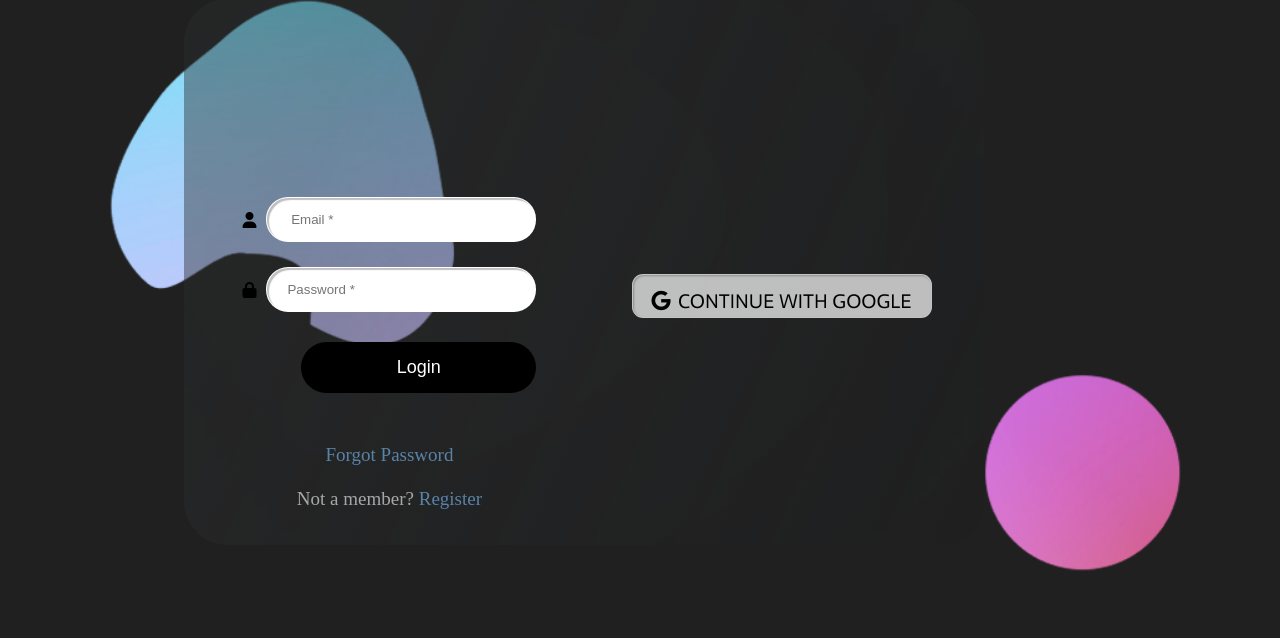
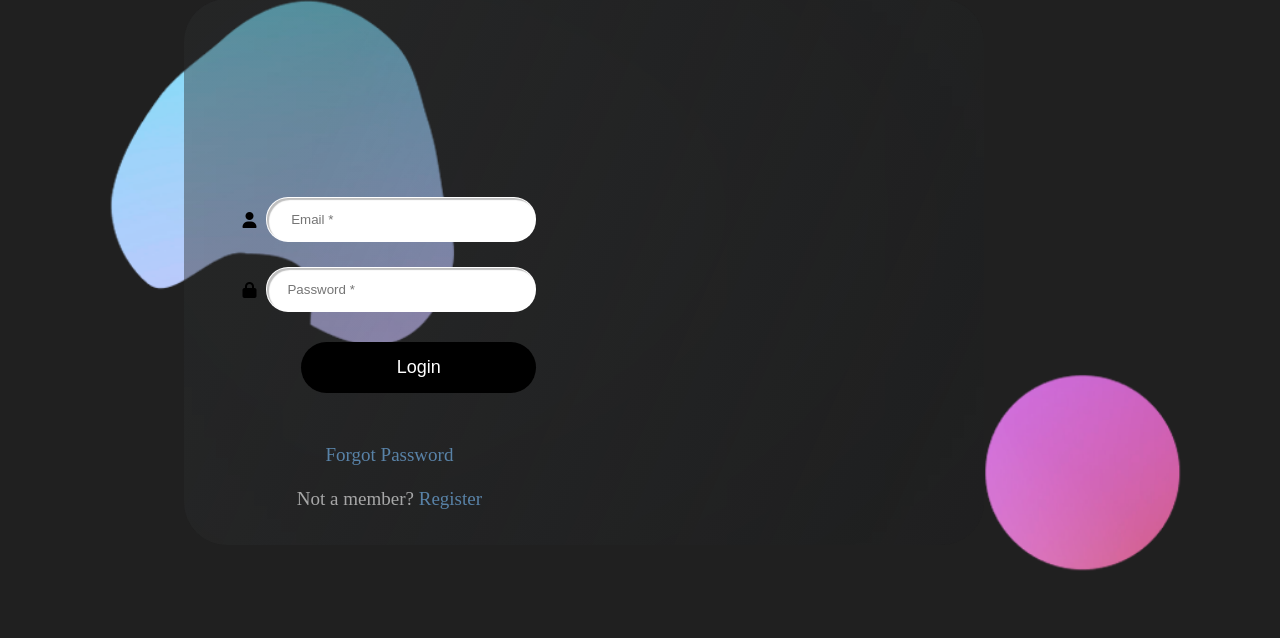
Before and after one commit to LordStarkLK/partyak, a PHP site: page /partyak/login in a window 1280 px wide. Shown: the part 89-727 px from the top of the page. Run offline with PHP 8.4, Linux system fonts and the light colour scheme; some libraries are stand-ins or nearby versions.

Commit message:
remove social login

```diff
--- a/app/views/loginView.php
+++ b/app/views/loginView.php
@@ -48,10 +48,10 @@
                         <p class="account">Not a member? <a href="<?php echo BASEURL . '/home/signup'; ?>"> Register</a></p>
                     </div>
 
-                    <div class="sociallogin">
+                    <!-- <div class="sociallogin">
                         <a href="#" class="google">
                             <i class="fa fa-google fa-fw"></i> CONTINUE WITH GOOGLE</a>
-                    </div>
+                    </div>    -->
                 </div>
             </div>
         </div>
```
